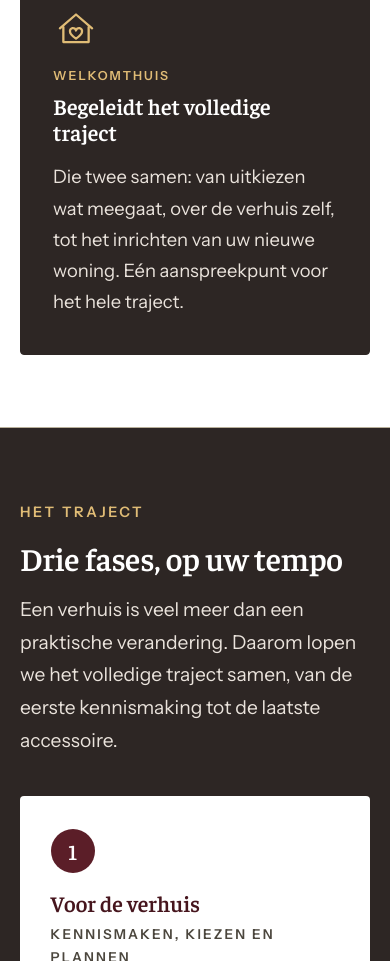
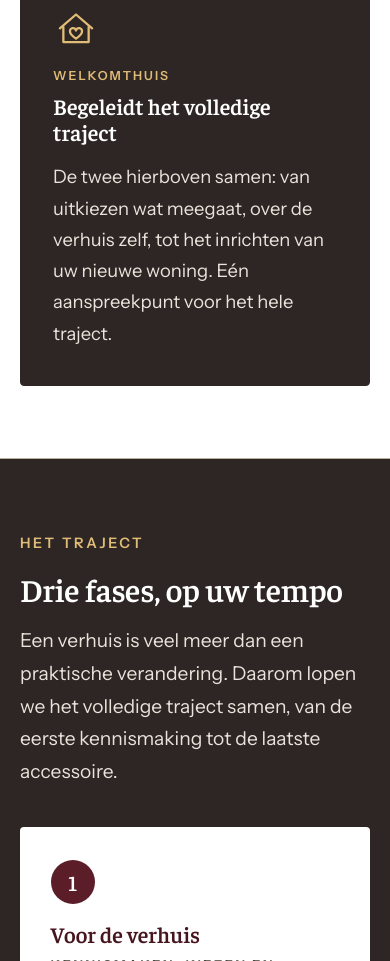
Before and after one commit to Lathif21/WelkomThuis, a plain HTML site: page index.html in a window 390 px wide. Shown: the part 2574-3535 px from the top of the page. Drawn offline with Linux system fonts and the light colour scheme.

Commit message:
Say "de twee hiernaast" where the blocks are side by side
Kato asked for this twice, so the text now uses her wording rather than
the neutral phrasing I had substituted.

The reason I avoided "hiernaast" still holds, though: it is only true
while the three blocks sit in a row. Below 62rem they stack and the
other two are genuinely above this one, so a fixed "hiernaast" would
swap one wrong word for another on the screens most visitors use.

So the single word follows the layout, on the same breakpoint as the
card grid: "de twee hiernaast samen" at 62rem and up, "de twee
hierboven samen" below it. Content hidden with display:none is not
announced either, so a screen reader gets exactly one of them.

Verified by reading innerText, which only returns what is actually
visible: 1180px shows "hiernaast" with the cards in five tracks, and
900, 500 and 360px show "hierboven" with the cards in one column.

Co-Authored-By: Claude Opus 5 (1M context) <noreply@anthropic.com>

```diff
--- a/assets/css/site.css
+++ b/assets/css/site.css
@@ -281,6 +281,19 @@ a:hover{color:var(--pine-deep)}
   min-height:48px;color:var(--pine);
 }
 .cards__link svg{width:2rem;height:2rem;display:block}
+
+/* Kato vroeg om "de twee hiernaast". Dat klopt zolang de drie blokken naast
+   elkaar staan, maar onder 62rem stapelen ze en staan de andere twee er juist
+   bóven -- dan zou "hiernaast" een nieuwe fout zijn in plaats van een
+   verbetering. Daarom wisselt alleen dat ene woord mee met de opmaak, op
+   dezelfde grens als het kaartrooster hierboven.
+   Wat display:none is wordt ook niet voorgelezen, dus een schermlezer hoort
+   er precies één, niet allebei. */
+.richting-boven{display:none}
+@media (max-width:61.99rem){
+  .richting-naast{display:none}
+  .richting-boven{display:inline}
+}
 @media (min-width:62rem){
   /* minmax(0,1fr) en niet 1fr: anders kan een kaart niet krimpen onder de
      breedte van zijn inhoud en loopt de rij buiten het scherm. */
--- a/index.html
+++ b/index.html
@@ -105,7 +105,7 @@
           </svg>
           <span class="card__tag">WelkomThuis</span>
           <h3>Begeleidt het volledige traject</h3>
-          <p>Die twee samen: van uitkiezen wat meegaat, over de verhuis zelf, tot het inrichten van uw nieuwe woning. Eén aanspreekpunt voor het hele traject.</p>
+          <p>De twee <span class="richting-naast">hiernaast</span><span class="richting-boven">hierboven</span> samen: van uitkiezen wat meegaat, over de verhuis zelf, tot het inrichten van uw nieuwe woning. Eén aanspreekpunt voor het hele traject.</p>
         </article>
       </div>
     </div>
```
